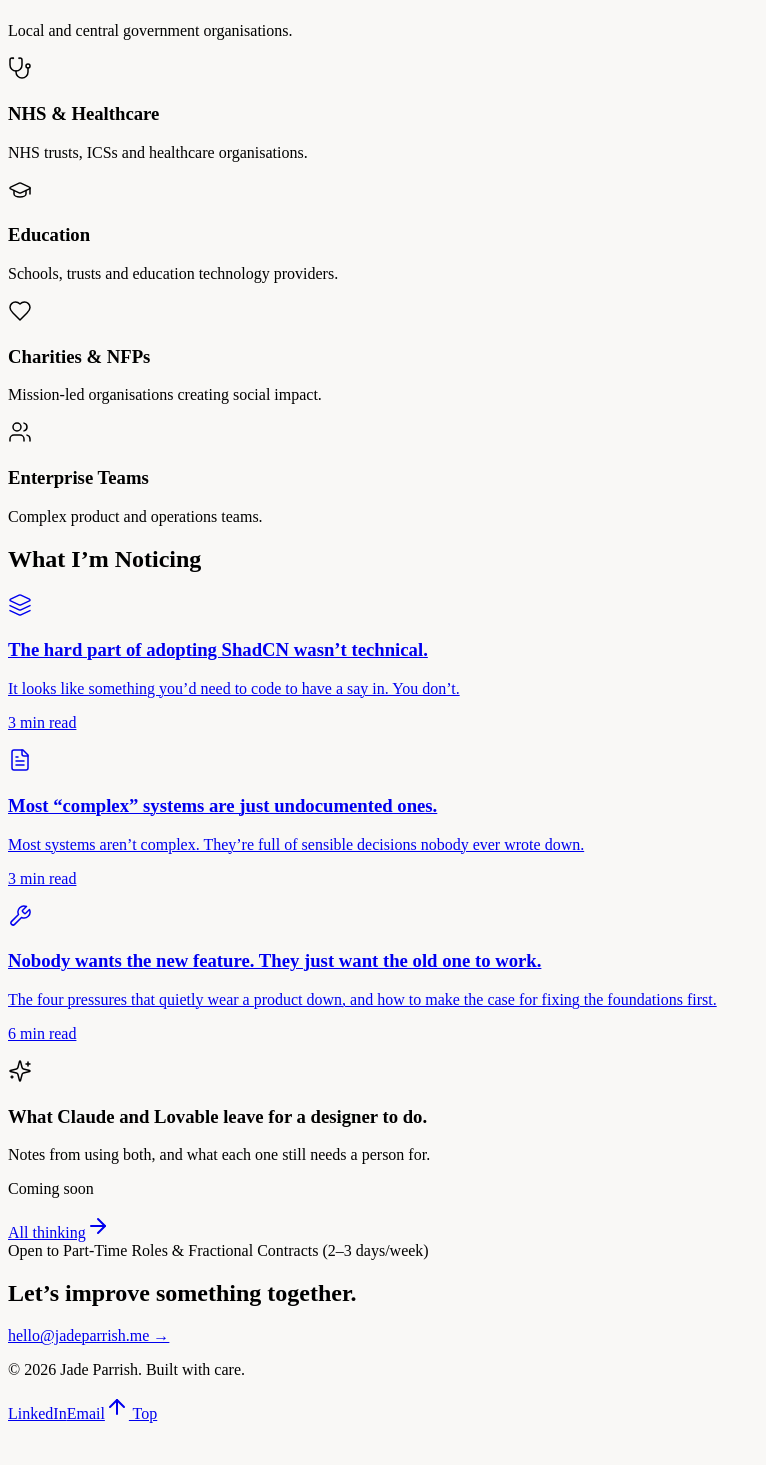
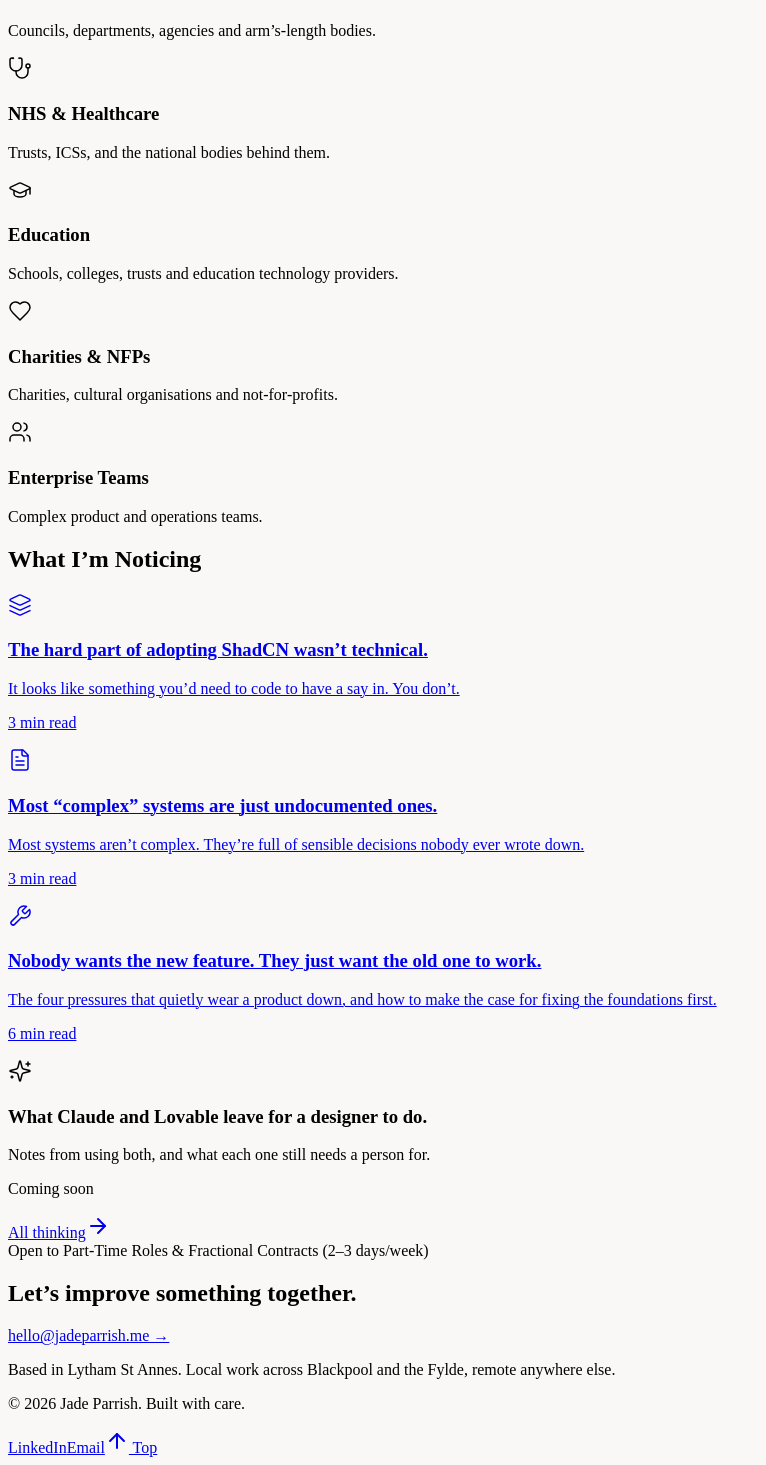
Before and after one commit to jadeparrish/portfolio, a Next.js app: page / in a window 1280 px wide. Shown: the part 3156-4621 px from the top of the page, without its empty margins (0-766 px from the left). Before the commit the page ends 4587 px from the top, so only its background shows below. Built offline with nearby package versions, Linux system fonts and the light colour scheme.

Commit message:
Update descriptions for various sectors in page.js

```diff
--- a/app/page.js
+++ b/app/page.js
@@ -51,22 +51,22 @@ const whoIWorkWith = [
   {
     icon: Landmark,
     title: 'Public Sector',
-    description: 'Local and central government organisations.',
+    description: "Councils, departments, agencies and arm’s-length bodies.",
   },
   {
     icon: Stethoscope,
     title: 'NHS & Healthcare',
-    description: 'NHS trusts, ICSs and healthcare organisations.',
+    description: 'Trusts, ICSs, and the national bodies behind them.',
   },
   {
     icon: GraduationCap,
     title: 'Education',
-    description: 'Schools, trusts and education technology providers.',
+    description: 'Schools, colleges, trusts and education technology providers.',
   },
   {
     icon: Heart,
     title: 'Charities & NFPs',
-    description: 'Mission-led organisations creating social impact.',
+    description: 'Charities, cultural organisations and not-for-profits.',
   },
   {
     icon: Users,
@@ -414,6 +414,13 @@ export default function PortfolioHomepage() {
               hello@jadeparrish.me &rarr;
             </a>
           </div>
+          {/* Where I am belongs next to how much of me is available: both are
+              the practical questions somebody asks at the point of getting in
+              touch. #6E6E6E is 4.8:1 on paper, so it still clears AA. */}
+          <p className="text-sm text-[#6E6E6E]">
+            Based in Lytham St Annes. Local work across Blackpool and the Fylde,
+            remote anywhere else.
+          </p>
         </section>
       </main>
 
```
